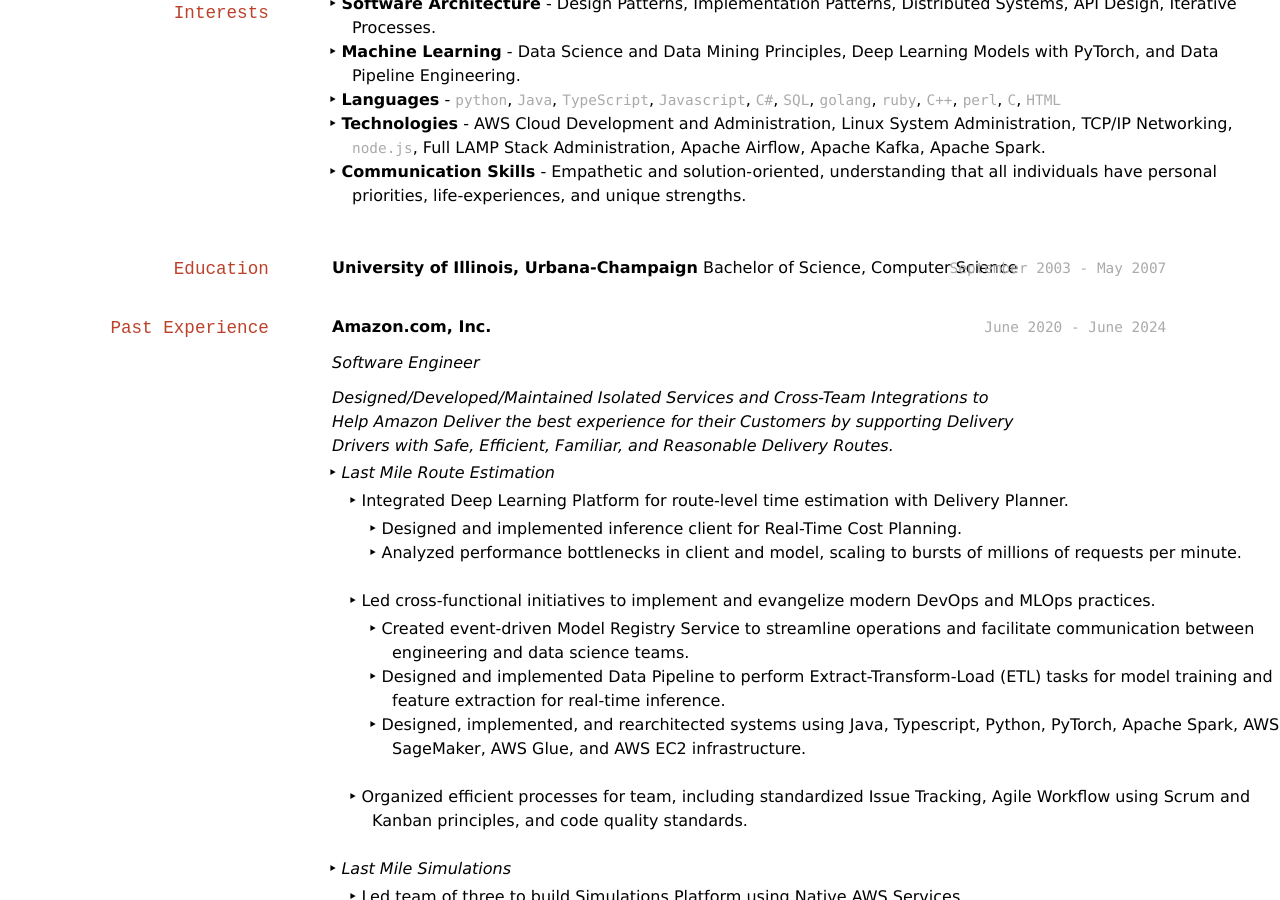
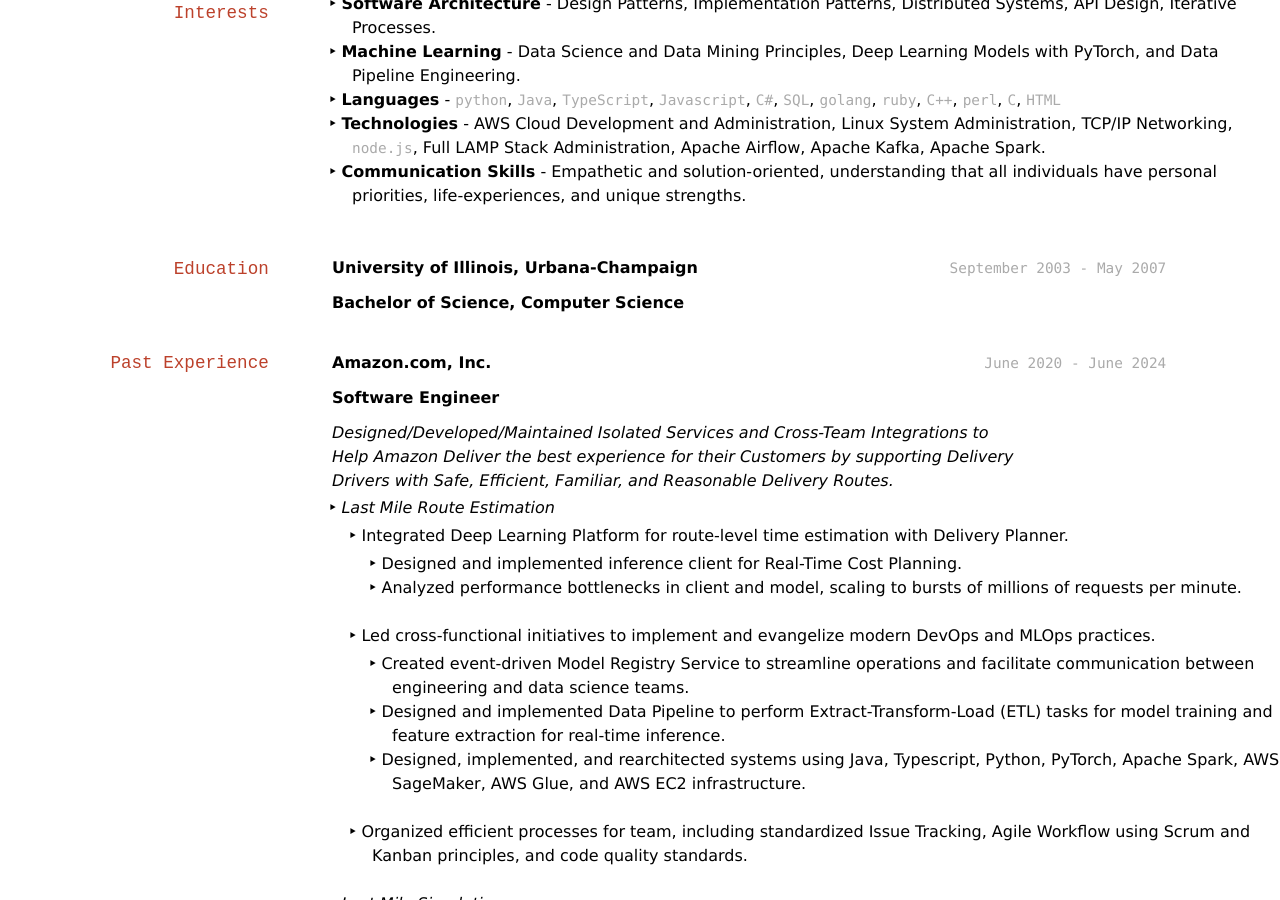
Before and after one commit to jspong/jspong.github.io, a Jekyll site: the page built from resume.md, in a window 1280 px wide and 900 px high, scrolled down 307 px. Built offline with Jekyll 4.4.1, drawn with Linux system fonts in a browser that asks for light colours.

Commit message:
Bold job titles

```diff
--- a/resume.md
+++ b/resume.md
@@ -31,15 +31,16 @@
 ## Education
 
 __University of Illinois, Urbana-Champaign__
-Bachelor of Science, Computer Science
 `September 2003 - May 2007`
+
+**Bachelor of Science, Computer Science**
 
 ## Past Experience
 
 __Amazon.com, Inc.__
 `June 2020 - June 2024`
 
-*Software Engineer*
+**Software Engineer**
 
 _Designed/Developed/Maintained Isolated Services and Cross-Team Integrations to Help Amazon Deliver the best experience for their Customers by supporting Delivery Drivers with Safe, Efficient, Familiar, and Reasonable Delivery Routes._
 
@@ -65,7 +66,7 @@
 __Confluent, Inc.__
 `August 2019 - March 2020`
 
-*Software Engineer*
+**Software Engineer**
 
 _Developed and Modernized CI/CD Test and Deployment Infrastructure for Apache Kafka and Enterprise Extensions._
 
@@ -77,7 +78,7 @@
 __Youtube, San Bruno, CA__
 `August 2014 - July 2019`
 
-*Software Engineer*
+**Software Engineer**
 
 _Identified and mitigate shared Workflow gaps or hurdles, and led Force Multiplier Initiatives to Improve Engineering Productivity Across the Company. Collaborated with Multiple Development Teams, Product and Project Management, Third-party Contractors, Management, and Support._
 
@@ -94,7 +95,7 @@
 __Clustrix, San Francisco, CA__
 `January 2013 - July 2014`
 
-*Software Engineer in Test*
+**Software Engineer in Test**
 
 _Wrote, Executed, and Automated Test Plans for Distributed MySQL-Compatible Database. Directly Supported Customer issues, Reproducing Failures and Diagnosing Root Causes._
 
@@ -114,7 +115,7 @@
 __Google, Inc.__
 `January 2010 - August 2010`
 
-*Software Engineer in Test*
+**Software Engineer in Test**
 
 _Developed first Scalable and Reusable Integration Test Infrastructure for the Android Marketplace._
 
@@ -127,7 +128,7 @@
 __Riverbed Technology, San Francisco, CA__
 `August 2007 - December 2009`
 
-*Quality Assurance Engineer*
+**Quality Assurance Engineer**
 
 _Automated Integration and Regression Tests for WAN Optimization, Working with Product and Engineering to Ensure Quality from Conception through Client Support_
 
```
